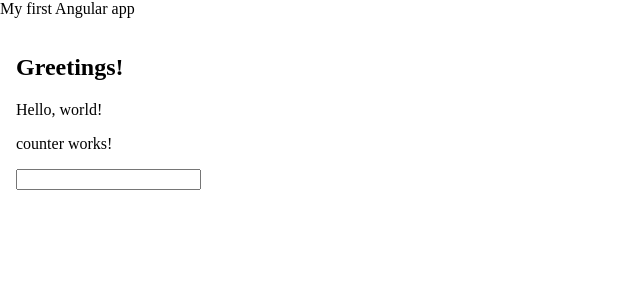
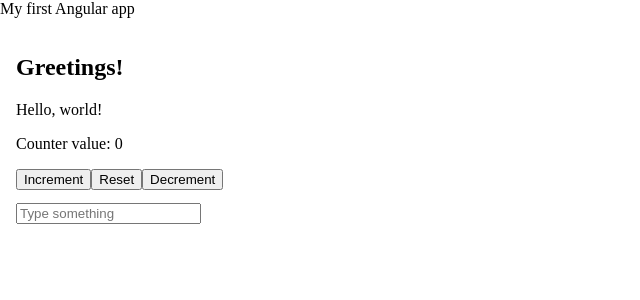
Before and after one commit to Francesco-Napolitano/Angular, an Angular app in the folder first-angular-app/: page / in a window 1280 px wide. Shown: the top 300 px of the page, without its empty margins (0-640 px from the left). Built offline with nearby package versions, Linux system fonts and the light colour scheme.

Commit message:
signal state example

```diff
--- a/first-angular-app/src/app/components/counter/counter.component.html
+++ b/first-angular-app/src/app/components/counter/counter.component.html
@@ -1 +1,7 @@
-<p>counter works!</p>
+<p>Counter value: {{ counterValue() }}</p>
+
+<div>
+  <button (click)="increment()">Increment</button>
+  <button (click)="reset()">Reset</button>
+  <button (click)="decrement()">Decrement</button>
+</div>
--- a/first-angular-app/src/app/components/counter/counter.component.ts
+++ b/first-angular-app/src/app/components/counter/counter.component.ts
@@ -1,4 +1,4 @@
-import { Component } from '@angular/core';
+import { Component, signal } from '@angular/core';
 
 @Component({
   selector: 'app-counter',
@@ -7,5 +7,15 @@ import { Component } from '@angular/core';
   styleUrl: './counter.component.css'
 })
 export class CounterComponent {
+  counterValue = signal(0)
+  increment () {
+    this.counterValue.update((val)=>val +1)
+  }
+  reset(){
+    this.counterValue.set(0)
+  }
+  decrement(){
+    this.counterValue.update((val)=>val -1)
+  }
 
 }
--- a/first-angular-app/src/app/home/home.component.css
+++ b/first-angular-app/src/app/home/home.component.css
@@ -0,0 +1,3 @@
+input {
+  margin-top: 1em;
+}
--- a/first-angular-app/src/app/home/home.component.html
+++ b/first-angular-app/src/app/home/home.component.html
@@ -1,3 +1,7 @@
 <app-greeting [message]="homeMessage()" />
 <app-counter />
-<input type="text" (keyup)="keyUpHandler($event)" />
+<input
+  type="text"
+  placeholder="Type something"
+  (keyup)="keyUpHandler($event)"
+/>
```
